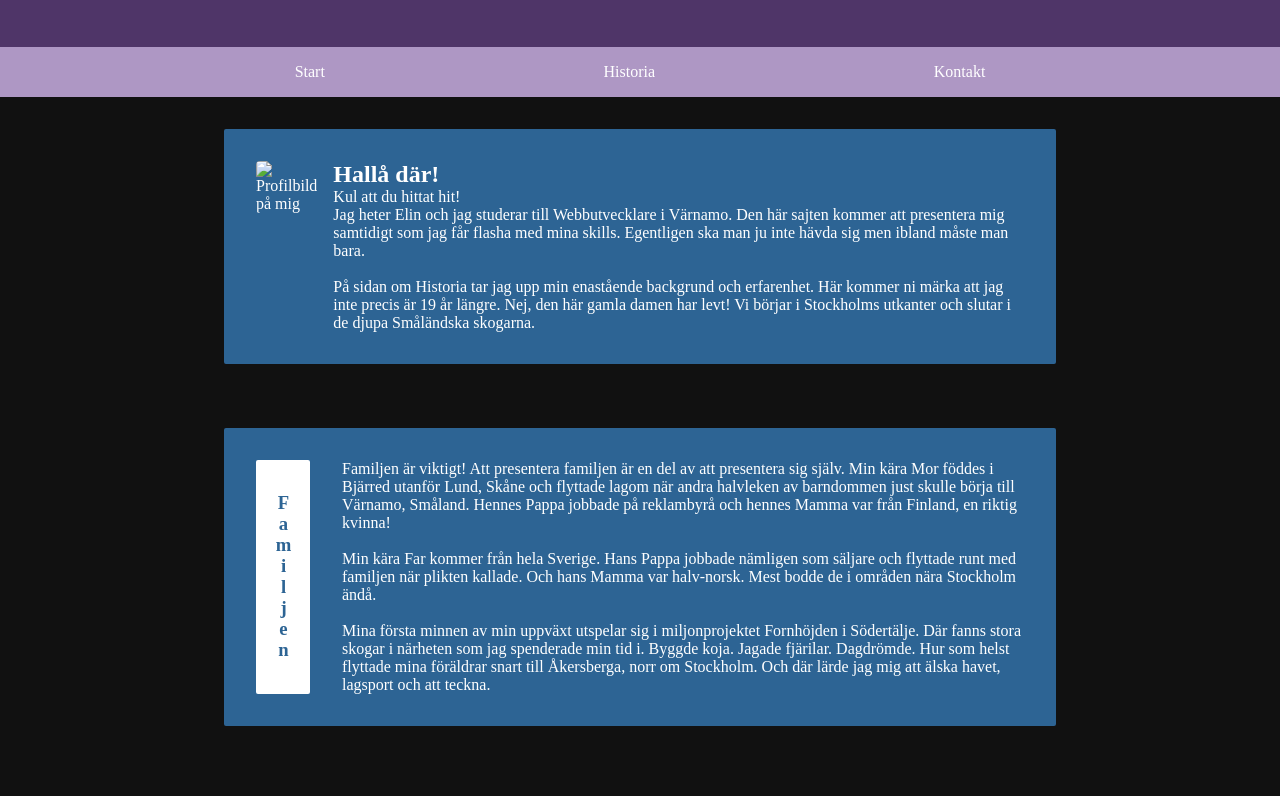
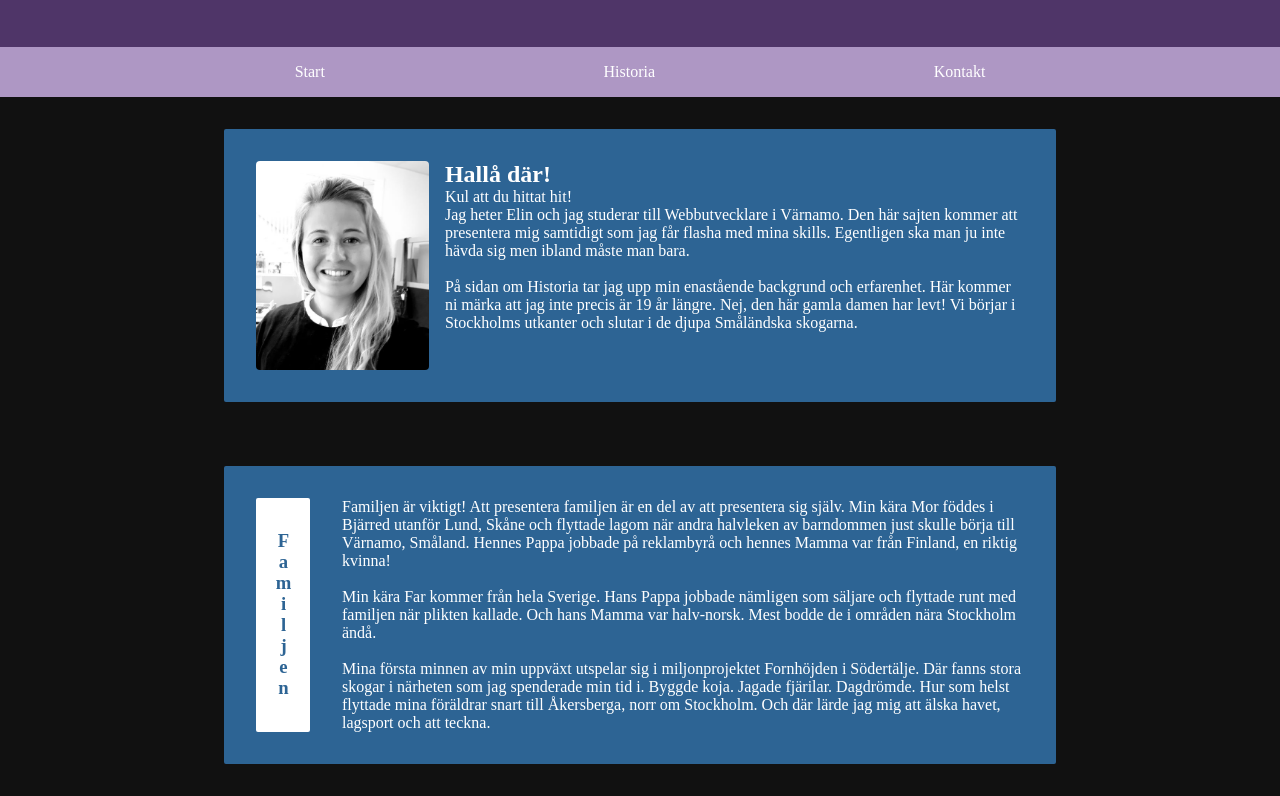
Before and after one commit to ElinSjogren/Jag_sjelv, a plain HTML site: page index.html in a window 1280 px wide. Shown: the part 127-923 px from the top of the page. Before the commit the page ends 885 px from the top, so only its background shows below. Drawn offline with Linux system fonts and the light colour scheme; the site is published under a folder, as on GitHub Pages, so addresses that start at the root find nothing.

Commit message:
Update index.html

```diff
--- a/index.html
+++ b/index.html
@@ -21,7 +21,7 @@
     <section class="sections">
       <div class="contents">
         <div class="profilbild">
-          <img src="/images/profilkomp.jpg" alt="Profilbild på mig">
+          <img src="./images/profilkomp.jpg" alt="Profilbild på mig">
         </div>
         <div class="introText">
         <h2>Hallå där!</h2>
```
